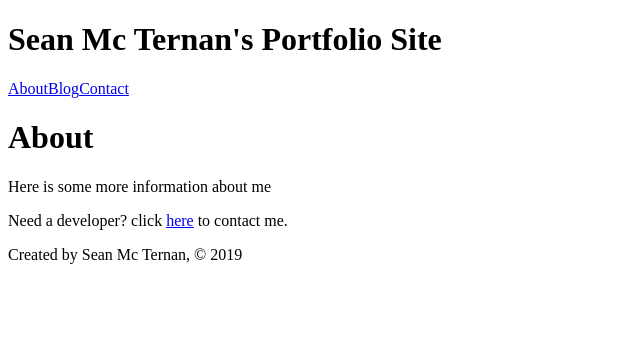
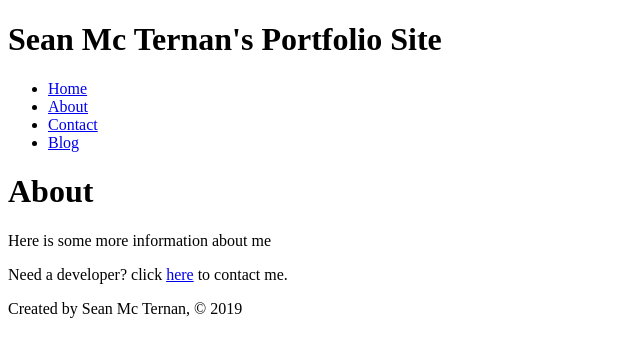
Before and after one commit to SeanMcTernan/gatsby-project, a Gatsby site: page /about in a window 1280 px wide. Shown: the whole page, without its empty margins (0-640 px from the left). Built offline with nearby package versions, Linux system fonts and the light colour scheme; Gatsby itself is replaced by a stand-in of ours.

Commit message:
Add shared layout component to site

```diff
--- a/src/components/header.js
+++ b/src/components/header.js
@@ -5,9 +5,14 @@ const Header = () => {
     return (
         <header>
             <h1>Sean Mc Ternan's Portfolio Site</h1>
-              <Link to="/about">About</Link>
-              <Link to="/blog">Blog</Link>
-              <Link to="/contact">Contact</Link>
+            <nav>
+            <ul>
+            <li><Link to="/">Home</Link></li>
+            <li><Link to="/about">About</Link></li>
+            <li><Link to="/contact">Contact</Link></li>
+            <li><Link to="/blog">Blog</Link></li>
+            </ul>
+            </nav>
         </header>
     )
 }
--- /dev/null
+++ b/src/components/layout.js
@@ -0,0 +1,15 @@
+import React from 'react'
+import Header from './header'
+import Footer from './footer'
+
+const Layout = (props) => {
+    return (
+        <div>
+        <Header/>
+           {props.children}
+        <Footer/>
+        </div>
+    )
+}
+
+export default Layout
--- a/src/pages/about.js
+++ b/src/pages/about.js
@@ -1,18 +1,14 @@
 import React from "react"
 import { Link } from 'gatsby'
-import Footer from '../components/footer'
-import Header from '../components/header'
-
+import Layout from '../components/layout'
 
 const AboutPage = () => {
     return (
-        <div>
-        <Header />
+        <Layout>
             <h1>About</h1>
             <p>Here is some more information about me</p>
             <p> Need a developer? click <Link to="contact">here</Link> to contact me.</p>
-            <Footer />
-        </div>
+        </Layout>
     )
 }
 
```
Also changed, not shown: src/pages/blog.js (+4 -6 lines), src/pages/contact.js (+3 -7 lines), src/pages/index.js (+6 -9 lines).
